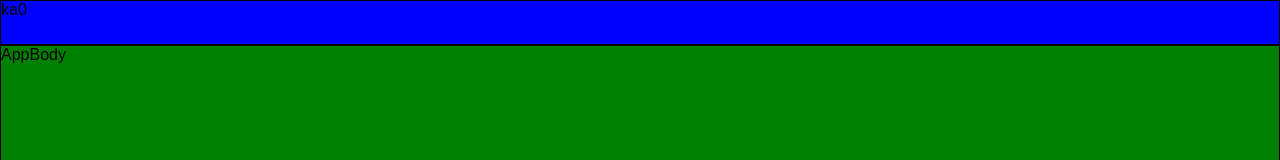
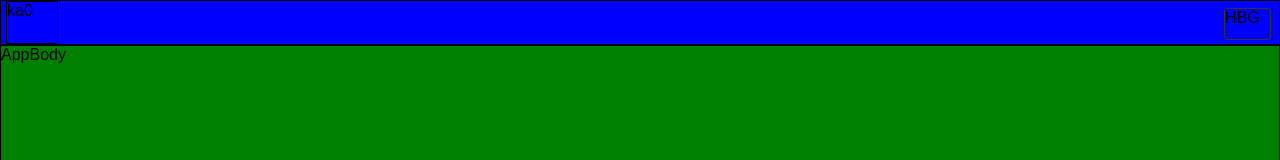
Before and after one commit to udomsubnk/ka0-web, a React app: page / in a window 1280 px wide. Shown: the top 160 px of the page. Built offline with nearby package versions, Linux system fonts and the light colour scheme.

Commit message:
Layouting for components on NavbarTop

```diff
--- a/src/components/NavbarTop.js
+++ b/src/components/NavbarTop.js
@@ -3,8 +3,10 @@ class NavbarTop extends Component{
 	render(){
 		return(
 			<div id="NavbarTop">
-				<div>ka0</div>
-				<div></div>
+				<div className="NavbarTop-logo">ka0</div>
+				<div className="NavbarTop-hamburger right">
+					<span>HBG</span>
+				</div>
 			</div>
 		);
 	}
--- a/src/containers/App.css
+++ b/src/containers/App.css
@@ -3,6 +3,7 @@
 	border: 1px solid black;
 	height: 43px;
 	display: flex;
+	flex-direction: row;
 }
 #AppBody{
 	background-color: green;
@@ -12,3 +13,20 @@
 body{
 	background-color: #E1FF58;
 }
+.right{
+	margin-left: auto;
+}
+.NavbarTop-hamburger{
+	height: 30px;
+	width: 45px;
+	margin-right: 8px;
+	margin-top: 7px;
+	border: 1px solid #333;
+	border-radius: 3px;
+}
+.NavbarTop-logo{
+	margin-right: auto;
+	border: 1px solid black;
+	width: 50px;
+	margin-left: 5px;
+}
```
Also changed, not shown: 1 other file (tests, documents, lock files or other folders).
